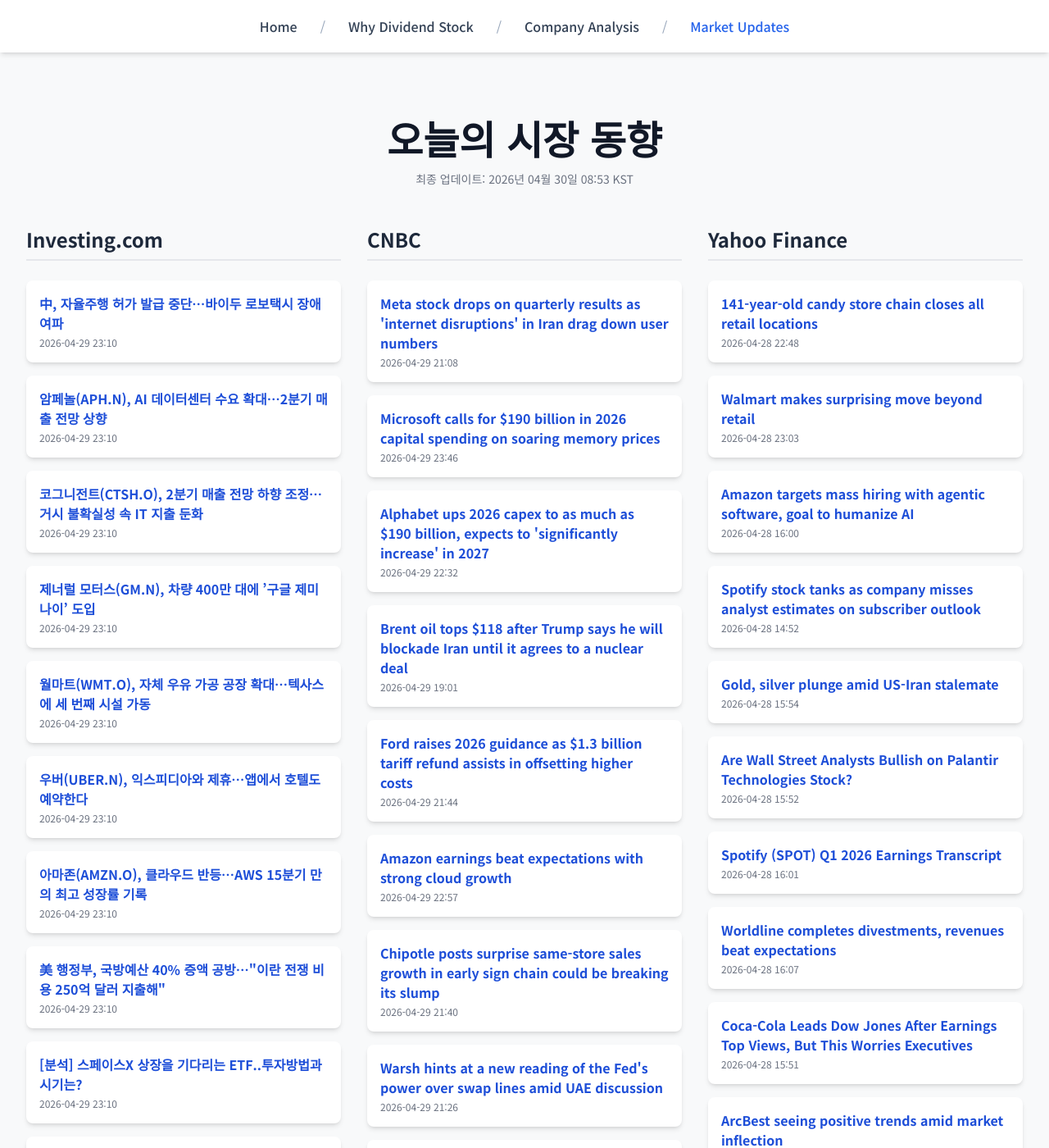
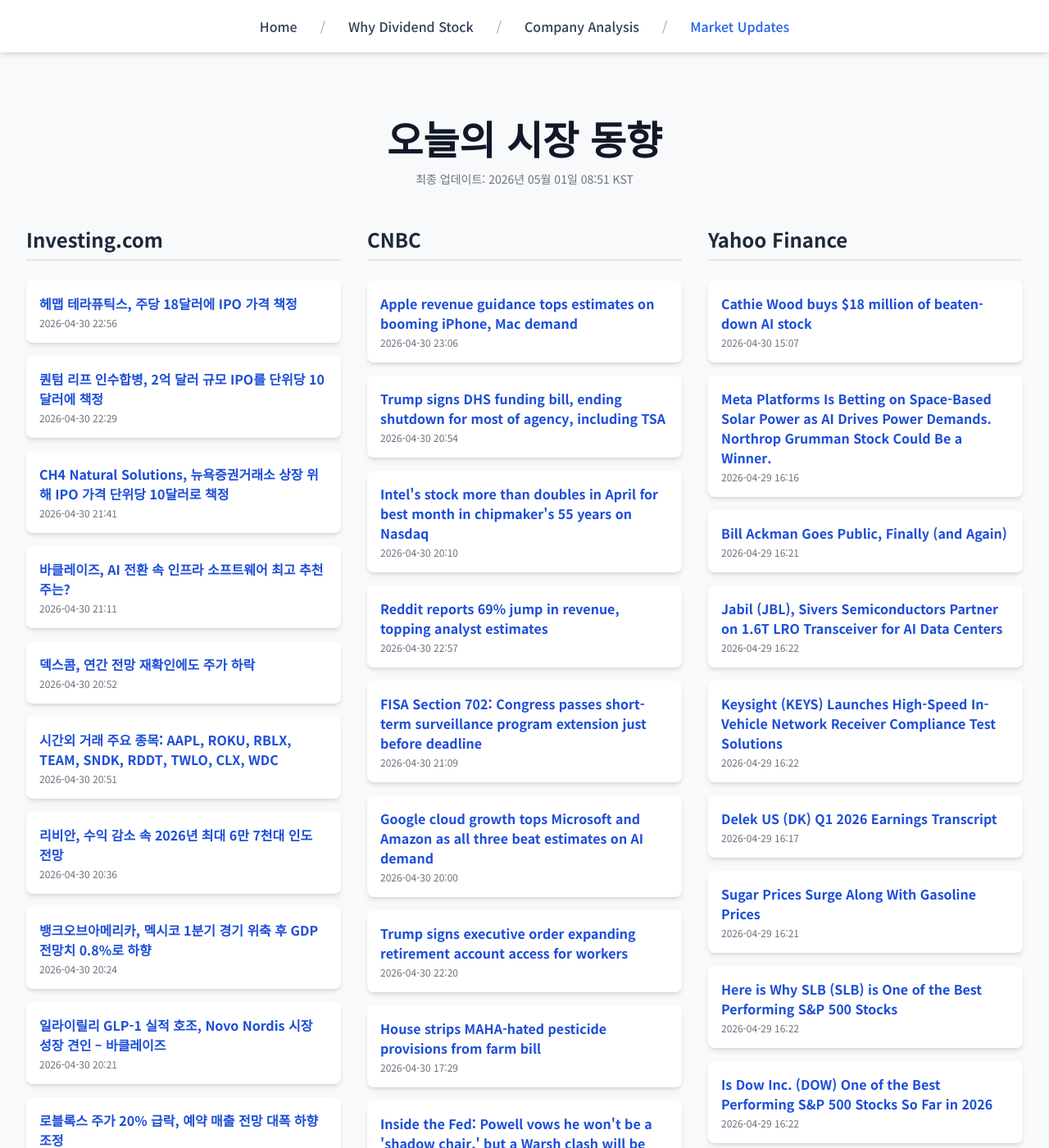
Before and after one commit to Kay-Hwang/my-company-analysis, a Jekyll site: the page built from market-updates.html, in a window 1280 px wide and 1400 px high. Shown: the whole window at 82% size. Built offline with Jekyll 4.4.1, drawn with Linux system fonts in a browser that asks for light colours; nearby versions of some CDN libraries; a script that is not in the unit is left out; some of the changed text lies outside the part shown.

Commit message:
Update daily data

```diff
--- a/_data/latest_data.json
+++ b/_data/latest_data.json
@@ -1,190 +1,190 @@
 {
-  "lastUpdated": "2026년 04월 30일 08:53 KST",
+  "lastUpdated": "2026년 05월 01일 08:51 KST",
   "news": {
     "investing": [
       {
-        "title": "中, 자율주행 허가 발급 중단…바이두 로보택시 장애 여파",
-        "link": "https://kr.investing.com/news/stock-market-news/article-1919814",
-        "pubDate": "2026-04-29 23:10:27",
-        "summary": "中, 자율주행 허가 발급 중단…바이두 로보택시 장애 여파"
+        "title": "헤맵 테라퓨틱스, 주당 18달러에 IPO 가격 책정",
+        "link": "https://kr.investing.com/news/stock-market-news/article-432SI-1922548",
+        "pubDate": "2026-04-30 22:56:07",
+        "summary": "헤맵 테라퓨틱스, 주당 18달러에 IPO 가격 책정"
       },
       {
-        "title": "암페놀(APH.N), AI 데이터센터 수요 확대…2분기 매출 전망 상향",
-        "link": "https://kr.investing.com/news/stock-market-news/article-1919813",
-        "pubDate": "2026-04-29 23:10:27",
-        "summary": "암페놀(APH.N), AI 데이터센터 수요 확대…2분기 매출 전망 상향"
+        "title": "퀀텀 리프 인수합병, 2억 달러 규모 IPO를 단위당 10달러에 책정",
+        "link": "https://kr.investing.com/news/stock-market-news/article-432SI-1922511",
+        "pubDate": "2026-04-30 22:29:04",
+        "summary": "퀀텀 리프 인수합병, 2억 달러 규모 IPO를 단위당 10달러에 책정"
       },
       {
-        "title": "코그니전트(CTSH.O), 2분기 매출 전망 하향 조정…거시 불확실성 속 IT 지출 둔화",
-        "link": "https://kr.investing.com/news/stock-market-news/article-1919812",
-        "pubDate": "2026-04-29 23:10:27",
-        "summary": "코그니전트(CTSH.O), 2분기 매출 전망 하향 조정…거시 불확실성 속 IT 지출 둔화"
+        "title": "CH4 Natural Solutions, 뉴욕증권거래소 상장 위해 IPO 가격 단위당 10달러로 책정",
+        "link": "https://kr.investing.com/news/stock-market-news/article-432SI-1922414",
+        "pubDate": "2026-04-30 21:41:04",
+        "summary": "CH4 Natural Solutions, 뉴욕증권거래소 상장 위해 IPO 가격 단위당 10달러로 책정"
       },
       {
-        "title": "제너럴 모터스(GM.N), 차량 400만 대에 ’구글 제미나이’ 도입",
-        "link": "https://kr.investing.com/news/stock-market-news/article-1919811",
-        "pubDate": "2026-04-29 23:10:27",
-        "summary": "제너럴 모터스(GM.N), 차량 400만 대에 ’구글 제미나이’ 도입"
+        "title": "바클레이즈, AI 전환 속 인프라 소프트웨어 최고 추천주는?",
+        "link": "https://kr.investing.com/news/stock-market-news/article-93CH-1922363",
+        "pubDate": "2026-04-30 21:11:44",
+        "summary": "바클레이즈, AI 전환 속 인프라 소프트웨어 최고 추천주는?"
       },
       {
-        "title": "월마트(WMT.O), 자체 우유 가공 공장 확대…텍사스에 세 번째 시설 가동",
-        "link": "https://kr.investing.com/news/stock-market-news/article-1919810",
-        "pubDate": "2026-04-29 23:10:26",
-        "summary": "월마트(WMT.O), 자체 우유 가공 공장 확대…텍사스에 세 번째 시설 가동"
+        "title": "덱스콤, 연간 전망 재확인에도 주가 하락",
+        "link": "https://kr.investing.com/news/stock-market-news/article-93CH-1922338",
+        "pubDate": "2026-04-30 20:52:33",
+        "summary": "덱스콤, 연간 전망 재확인에도 주가 하락"
       },
       {
-        "title": "우버(UBER.N), 익스피디아와 제휴…앱에서 호텔도 예약한다",
-        "link": "https://kr.investing.com/news/stock-market-news/article-1919809",
-        "pubDate": "2026-04-29 23:10:26",
-        "summary": "우버(UBER.N), 익스피디아와 제휴…앱에서 호텔도 예약한다"
+        "title": "시간외 거래 주요 종목: AAPL, ROKU, RBLX, TEAM, SNDK, RDDT, TWLO, CLX, WDC",
+        "link": "https://kr.investing.com/news/stock-market-news/article-432SI-1922341",
+        "pubDate": "2026-04-30 20:51:03",
+        "summary": "시간외 거래 주요 종목: AAPL, ROKU, RBLX, TEAM, SNDK, RDDT, TWLO, CLX, WDC"
       },
       {
-        "title": "아마존(AMZN.O), 클라우드 반등…AWS 15분기 만의 최고 성장률 기록",
-        "link": "https://kr.investing.com/news/stock-market-news/article-1919808",
-        "pubDate": "2026-04-29 23:10:26",
-        "summary": "아마존(AMZN.O), 클라우드 반등…AWS 15분기 만의 최고 성장률 기록"
+        "title": "리비안, 수익 감소 속 2026년 최대 6만 7천대 인도 전망",
+        "link": "https://kr.investing.com/news/stock-market-news/article-93CH-1922290",
+        "pubDate": "2026-04-30 20:36:06",
+        "summary": "리비안, 수익 감소 속 2026년 최대 6만 7천대 인도 전망"
       },
       {
-        "title": "美 행정부, 국방예산 40% 증액 공방…\"이란 전쟁 비용 250억 달러 지출해\"",
-        "link": "https://kr.investing.com/news/stock-market-news/article-1919807",
-        "pubDate": "2026-04-29 23:10:25",
-        "summary": "美 행정부, 국방예산 40% 증액 공방…\"이란 전쟁 비용 250억 달러 지출해\""
+        "title": "뱅크오브아메리카, 멕시코 1분기 경기 위축 후 GDP 전망치 0.8%로 하향",
+        "link": "https://kr.investing.com/news/stock-market-news/article-93CH-1922241",
+        "pubDate": "2026-04-30 20:24:32",
+        "summary": "뱅크오브아메리카, 멕시코 1분기 경기 위축 후 GDP 전망치 0.8%로 하향"
       },
       {
-        "title": "[분석] 스페이스X 상장을 기다리는 ETF..투자방법과 시기는?",
-        "link": "https://kr.investing.com/news/stock-market-news/article-1919806",
-        "pubDate": "2026-04-29 23:10:25",
-        "summary": "[분석] 스페이스X 상장을 기다리는 ETF..투자방법과 시기는?"
+        "title": "일라이릴리 GLP-1 실적 호조, Novo Nordis 시장 성장 견인 – 바클레이즈",
+        "link": "https://kr.investing.com/news/stock-market-news/article-93CH-1922222",
+        "pubDate": "2026-04-30 20:21:04",
+        "summary": "일라이릴리 GLP-1 실적 호조, Novo Nordis 시장 성장 견인 – 바클레이즈"
       },
       {
-        "title": "[0430주요일정] 美 상무부 1분기 국내총생산 예비치 발표 등",
-        "link": "https://kr.investing.com/news/stock-market-news/article-1919805",
-        "pubDate": "2026-04-29 23:10:10",
-        "summary": "[0430주요일정] 美 상무부 1분기 국내총생산 예비치 발표 등"
+        "title": "로블록스 주가 20% 급락, 예약 매출 전망 대폭 하향 조정",
+        "link": "https://kr.investing.com/news/stock-market-news/article-1922233",
+        "pubDate": "2026-04-30 20:20:25",
+        "summary": "로블록스 주가 20% 급락, 예약 매출 전망 대폭 하향 조정"
       }
     ],
     "cnbc": [
       {
-        "title": "Meta stock drops on quarterly results as 'internet disruptions' in Iran drag down user numbers",
-        "link": "https://www.cnbc.com/2026/04/29/meta-q1-earnings-report-2026.html",
-        "pubDate": "Wed, 29 Apr 2026 21:08:51 GMT",
-        "summary": "Meta beat on revenue, but showed disappointing user numbers and its capital expenditures were below estimates."
+        "title": "Apple revenue guidance tops estimates on booming iPhone, Mac demand",
+        "link": "https://www.cnbc.com/2026/04/30/apple-aapl-q2-2026-earnings-report.html",
+        "pubDate": "Thu, 30 Apr 2026 23:06:23 GMT",
+        "summary": "Apple reported 17% revenue growth, topping estimates, even as iPhone sales came up short."
       },
       {
-        "title": "Microsoft calls for $190 billion in 2026 capital spending on soaring memory prices",
-        "link": "https://www.cnbc.com/2026/04/29/microsoft-msft-q3-earnings-report-2026.html",
-        "pubDate": "Wed, 29 Apr 2026 23:46:48 GMT",
-        "summary": "Microsoft's forecast on revenue and operating margin was light, but the company sees $190 billion in 2026 capital spending, well above Wall Street's estimate."
+        "title": "Trump signs DHS funding bill, ending shutdown for most of agency, including TSA",
+        "link": "https://www.cnbc.com/2026/04/30/congress-dhs-tsa-funding.html",
+        "pubDate": "Thu, 30 Apr 2026 20:54:05 GMT",
+        "summary": "Trump on Thursday signed legislation to fund the Department of Homeland Security after the House approved the bill earlier in the afternoon."
       },
       {
-        "title": "Alphabet ups 2026 capex to as much as $190 billion, expects to 'significantly increase' in 2027",
-        "link": "https://www.cnbc.com/2026/04/29/alphabet-googl-q1-2026-earnings.html",
-        "pubDate": "Wed, 29 Apr 2026 22:32:26 GMT",
-        "summary": "Alphabet reported first-quarter earnings, posting booming cloud revenue and upping its full-year capex spend to as much as $190 billion."
+        "title": "Intel's stock more than doubles in April for best month in chipmaker's 55 years on Nasdaq",
+        "link": "https://www.cnbc.com/2026/04/30/intel-has-best-month-ever-after-years-of-losing-to-tsmc-and-nvidia.html",
+        "pubDate": "Thu, 30 Apr 2026 20:10:36 GMT",
+        "summary": "Intel's market cap more than doubled in April, boosted by a blowout earnings report and optimism that the chipmaker is in the midst of a revival."
       },
       {
-        "title": "Brent oil tops $118 after Trump says he will blockade Iran until it agrees to a nuclear deal",
-        "link": "https://www.cnbc.com/2026/04/29/oil-prices-brent-wti-trump-iran.html",
-        "pubDate": "Wed, 29 Apr 2026 19:01:01 GMT",
-        "summary": "The latest move higher comes amid reports that the U.S. will look to extend its blockade of Iranian ports."
+        "title": "Reddit reports 69% jump in revenue, topping analyst estimates",
+        "link": "https://www.cnbc.com/2026/04/30/reddit-rddt-q1-2026-earnings-report.html",
+        "pubDate": "Thu, 30 Apr 2026 22:57:54 GMT",
+        "summary": "Reddit reported first-quarter earnings and revenue that exceeded Wall Street expectations."
       },
       {
-        "title": "Ford raises 2026 guidance as $1.3 billion tariff refund assists in offsetting higher costs",
-        "link": "https://www.cnbc.com/2026/04/29/ford-motor-f-earnings-q1-2026.html",
-        "pubDate": "Wed, 29 Apr 2026 21:44:59 GMT",
-        "summary": "Aside from earnings and any changes to the automaker's 2026 guidance, investors will be monitoring effects from the Iran war, tariffs and the pullback in EVs."
+        "title": "FISA Section 702: Congress passes short-term surveillance program extension just before deadline",
+        "link": "https://www.cnbc.com/2026/04/30/fisa-section-702-congress-extension.html",
+        "pubDate": "Thu, 30 Apr 2026 21:09:18 GMT",
+        "summary": "The controversial foreign surveillance program was due to expire by the end of Thursday."
       },
       {
-        "title": "Amazon earnings beat expectations with strong cloud growth",
-        "link": "https://www.cnbc.com/2026/04/29/amazon-amzn-q1-earnings-report-2026.html",
-        "pubDate": "Wed, 29 Apr 2026 22:57:06 GMT",
-        "summary": "Revenue in Amazon's cloud computing segment expanded 28% year over year, topping analysts' estimates."
+        "title": "Google cloud growth tops Microsoft and Amazon as all three beat estimates on AI demand",
+        "link": "https://www.cnbc.com/2026/04/30/google-microsoft-and-amazon-all-report-cloud-beats-in-earnings.html",
+        "pubDate": "Thu, 30 Apr 2026 20:00:59 GMT",
+        "summary": "Amazon, Google and Microsoft all reported better-than-expected first-quarter cloud results, signaling an acceleration of AI demand"
       },
       {
-        "title": "Chipotle posts surprise same-store sales growth in early sign chain could be breaking its slump",
-        "link": "https://www.cnbc.com/2026/04/29/chipotle-mexican-grill-cmg-q1-2026-earnings.html",
-        "pubDate": "Wed, 29 Apr 2026 21:40:27 GMT",
-        "summary": "Chipotle shares have plummeted 35% over the last year."
+        "title": "Trump signs executive order expanding retirement account access for workers",
+        "link": "https://www.cnbc.com/2026/04/30/trump-executive-order-expanding-retirement-account-access.html",
+        "pubDate": "Thu, 30 Apr 2026 22:20:45 GMT",
+        "summary": "The president's executive order expands retirement account access for workers and will be integrated with the Saver's Match."
       },
       {
-        "title": "Warsh hints at a new reading of the Fed's power over swap lines amid UAE discussion",
-        "link": "https://www.cnbc.com/2026/04/29/fed-warsh-bessent-uae-swap-lines.html",
-        "pubDate": "Wed, 29 Apr 2026 21:26:56 GMT",
-        "summary": "Fed chair nominee Kevin Warsh responded to Senate Banking about swap lines by saying the Fed isn't fully independent in matters of international finance."
+        "title": "House strips MAHA-hated pesticide provisions from farm bill",
+        "link": "https://www.cnbc.com/2026/04/30/congress-house-maha-pesticide-farm-bill-roundup-bayer-glyphosate.html",
+        "pubDate": "Thu, 30 Apr 2026 17:29:01 GMT",
+        "summary": "MAHA advocates said the language that was stripped could have provided liability protection for Bayer in lawsuits involving its Roundup weedkiller."
       },
       {
-        "title": "Jerome Powell says he will continue to serve as a Fed governor, calls Trump criticism 'unprecedented'",
-        "link": "https://www.cnbc.com/2026/04/29/jerome-powell-says-he-will-continue-to-serve-as-a-fed-governor-even-after-chairmanship-ends-.html",
-        "pubDate": "Wed, 29 Apr 2026 19:32:45 GMT",
-        "summary": "Powell addressed the question of whether he will stay on as a Board of Governors member after his term as chair ends."
+        "title": "Inside the Fed: Powell vows he won't be a 'shadow chair,' but a Warsh clash will be tough to avoid",
+        "link": "https://www.cnbc.com/2026/04/30/inside-the-fed-powell-and-warsh-set-to-clash.html",
+        "pubDate": "Thu, 30 Apr 2026 19:25:06 GMT",
+        "summary": "When the Fed gathers again, it will mark the first time a sitting and former chair conduct business together in nearly 80 years."
       },
       {
-        "title": "Fed holds rates steady but with highest level of dissent since 1992",
-        "link": "https://www.cnbc.com/2026/04/29/fed-interest-rate-decision-april-2026.html",
-        "pubDate": "Wed, 29 Apr 2026 19:25:28 GMT",
-        "summary": "The Federal Reserve on Wednesday released its latest decision on interest rates."
+        "title": "Trump said his blockade would cause Iran's oil industry to 'explode' this week. Why that won't happen",
+        "link": "https://www.cnbc.com/2026/04/30/trump-blockade-iran-oil-strait-hormuz.html",
+        "pubDate": "Thu, 30 Apr 2026 16:36:21 GMT",
+        "summary": "The U.S. and Iran are locked in a standoff that will only break when one side decides it can no longer tolerate the pain. Who will move is unclear."
       }
     ],
     "yahoo": [
       {
-        "title": "141-year-old candy store chain closes all retail locations",
-        "link": "https://finance.yahoo.com/economy/articles/141-old-candy-store-chain-224800796.html",
-        "pubDate": "2026-04-28T22:48:00Z",
-        "summary": "141-year-old candy store chain closes all retail locations"
+        "title": "Cathie Wood buys $18 million of beaten-down AI stock",
+        "link": "https://finance.yahoo.com/markets/stocks/articles/cathie-wood-buys-18-million-150700302.html",
+        "pubDate": "2026-04-30T15:07:00Z",
+        "summary": "Cathie Wood buys $18 million of beaten-down AI stock"
       },
       {
-        "title": "Walmart makes surprising move beyond retail",
-        "link": "https://finance.yahoo.com/markets/stocks/articles/walmart-makes-surprising-move-beyond-230300121.html",
-        "pubDate": "2026-04-28T23:03:00Z",
-        "summary": "Walmart makes surprising move beyond retail"
+        "title": "Meta Platforms Is Betting on Space-Based Solar Power as AI Drives Power Demands. Northrop Grumman Stock Could Be a Winner.",
+        "link": "https://finance.yahoo.com/sectors/technology/articles/meta-platforms-betting-space-based-161654494.html",
+        "pubDate": "2026-04-29T16:16:54Z",
+        "summary": "Meta Platforms Is Betting on Space-Based Solar Power as AI Drives Power Demands. Northrop Grumman Stock Could Be a Winner."
       },
       {
-        "title": "Amazon targets mass hiring with agentic software, goal to humanize AI",
-        "link": "https://finance.yahoo.com/sectors/technology/articles/amazon-targets-mass-hiring-agentic-160051472.html",
-        "pubDate": "2026-04-28T16:00:51Z",
-        "summary": "Amazon targets mass hiring with agentic software, goal to humanize AI"
+        "title": "Bill Ackman Goes Public, Finally (and Again)",
+        "link": "https://finance.yahoo.com/markets/stocks/articles/bill-ackman-goes-public-finally-162123326.html",
+        "pubDate": "2026-04-29T16:21:23Z",
+        "summary": "Bill Ackman Goes Public, Finally (and Again)"
       },
       {
-        "title": "Spotify stock tanks as company misses analyst estimates on subscriber outlook",
-        "link": "https://finance.yahoo.com/markets/article/spotify-stock-tanks-as-company-misses-analyst-estimates-on-subscriber-outlook-145211593.html",
-        "pubDate": "2026-04-28T14:52:11Z",
-        "summary": "Spotify stock tanks as company misses analyst estimates on subscriber outlook"
+        "title": "Jabil (JBL), Sivers Semiconductors Partner on 1.6T LRO Transceiver for AI Data Centers",
+        "link": "https://finance.yahoo.com/sectors/technology/articles/jabil-jbl-sivers-semiconductors-partner-162214578.html",
+        "pubDate": "2026-04-29T16:22:14Z",
+        "summary": "Jabil (JBL), Sivers Semiconductors Partner on 1.6T LRO Transceiver for AI Data Centers"
       },
       {
-        "title": "Gold, silver plunge amid US-Iran stalemate",
-        "link": "https://finance.yahoo.com/markets/article/gold-silver-plunge-amid-us-iran-stalemate-155453396.html",
-        "pubDate": "2026-04-28T15:54:53Z",
-        "summary": "Gold, silver plunge amid US-Iran stalemate"
+        "title": "Keysight (KEYS) Launches High-Speed In-Vehicle Network Receiver Compliance Test Solutions",
+        "link": "https://finance.yahoo.com/markets/stocks/articles/keysight-keys-launches-high-speed-162237186.html",
+        "pubDate": "2026-04-29T16:22:37Z",
+        "summary": "Keysight (KEYS) Launches High-Speed In-Vehicle Network Receiver Compliance Test Solutions"
       },
       {
-        "title": "Are Wall Street Analysts Bullish on Palantir Technologies Stock?",
-        "link": "https://finance.yahoo.com/markets/stocks/articles/wall-street-analysts-bullish-palantir-155217536.html",
-        "pubDate": "2026-04-28T15:52:17Z",
-        "summary": "Are Wall Street Analysts Bullish on Palantir Technologies Stock?"
+        "title": "Delek US (DK) Q1 2026 Earnings Transcript",
+        "link": "https://finance.yahoo.com/markets/stocks/articles/delek-us-dk-q1-2026-161711295.html",
+        "pubDate": "2026-04-29T16:17:11Z",
+        "summary": "Delek US (DK) Q1 2026 Earnings Transcript"
       },
       {
-        "title": "Spotify (SPOT) Q1 2026 Earnings Transcript",
-        "link": "https://finance.yahoo.com/markets/stocks/articles/spotify-spot-q1-2026-earnings-160148377.html",
-        "pubDate": "2026-04-28T16:01:48Z",
-        "summary": "Spotify (SPOT) Q1 2026 Earnings Transcript"
+        "title": "Sugar Prices Surge Along With Gasoline Prices",
+        "link": "https://finance.yahoo.com/markets/commodities/articles/sugar-prices-surge-along-gasoline-162156228.html",
+        "pubDate": "2026-04-29T16:21:56Z",
+        "summary": "Sugar Prices Surge Along With Gasoline Prices"
       },
       {
-        "title": "Worldline completes divestments, revenues beat expectations",
-        "link": "https://finance.yahoo.com/markets/stocks/articles/worldline-completes-divestments-revenues-beat-160725488.html",
-        "pubDate": "2026-04-28T16:07:25Z",
-        "summary": "Worldline completes divestments, revenues beat expectations"
+        "title": "Here is Why SLB (SLB) is One of the Best Performing S&P 500 Stocks",
+        "link": "https://finance.yahoo.com/markets/stocks/articles/why-slb-slb-one-best-162206406.html",
+        "pubDate": "2026-04-29T16:22:06Z",
+        "summary": "Here is Why SLB (SLB) is One of the Best Performing S&P 500 Stocks"
       },
       {
-        "title": "Coca-Cola Leads Dow Jones After Earnings Top Views, But This Worries Executives",
-        "link": "https://www.investors.com/news/coca-cola-ko-stock-coke-earnings-inflation/?src=A00220&yptr=yahoo",
-        "pubDate": "2026-04-28T15:51:33Z",
-        "summary": "Coca-Cola Leads Dow Jones After Earnings Top Views, But This Worries Executives"
+        "title": "Is Dow Inc. (DOW) One of the Best Performing S&P 500 Stocks So Far in 2026",
+        "link": "https://finance.yahoo.com/markets/stocks/articles/dow-inc-dow-one-best-162221040.html",
+        "pubDate": "2026-04-29T16:22:21Z",
+        "summary": "Is Dow Inc. (DOW) One of the Best Performing S&P 500 Stocks So Far in 2026"
       },
       {
-        "title": "ArcBest seeing positive trends amid market inflection",
-        "link": "https://finance.yahoo.com/markets/stocks/articles/arcbest-seeing-positive-trends-amid-160814307.html",
-        "pubDate": "2026-04-28T16:08:14Z",
-        "summary": "ArcBest seeing positive trends amid market inflection"
+        "title": "ON Semiconductor (ON), NIO Expand Partnership for Next-Gen 900V EV Platforms",
+        "link": "https://finance.yahoo.com/markets/stocks/articles/semiconductor-nio-expand-partnership-next-162245165.html",
+        "pubDate": "2026-04-29T16:22:45Z",
+        "summary": "ON Semiconductor (ON), NIO Expand Partnership for Next-Gen 900V EV Platforms"
       }
     ]
   }
```
